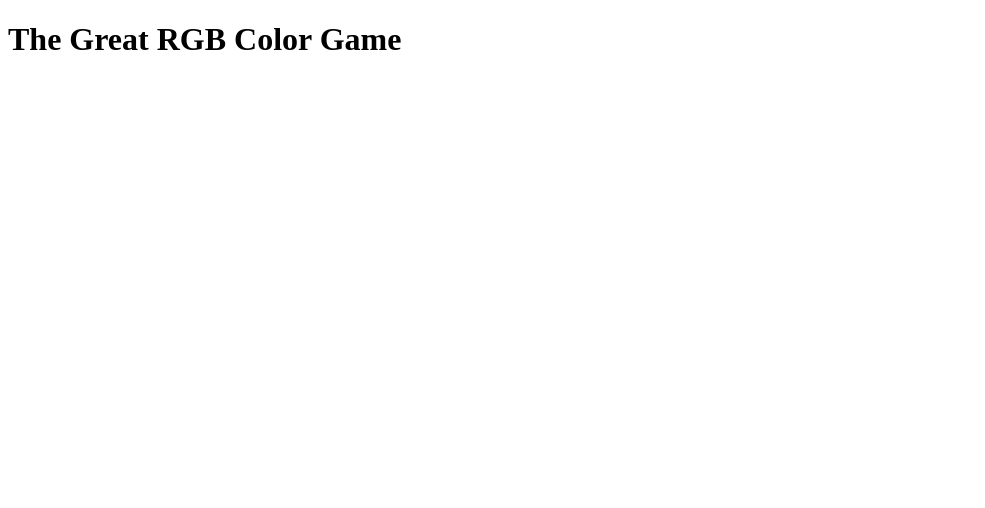
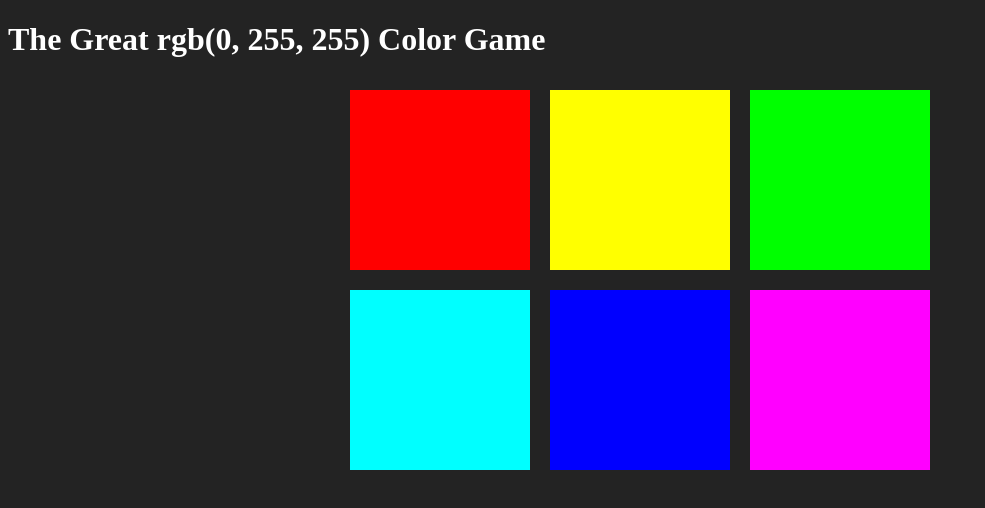
Before and after one commit to rubenbaskaran/ColorGame, a plain HTML site: page index.html in a window 1280 px wide. Shown: the whole page, without its empty margins (0-985 px from the left). Drawn offline with Linux system fonts and the light colour scheme.

Commit message:
added js file

```diff
--- /dev/null
+++ b/colorGame.css
@@ -0,0 +1,20 @@
+body {
+    background-color: #232323;
+}
+
+.square {
+    width: 30%;
+    background: purple;
+    padding-bottom: 30%;
+    float: left;
+    margin: 1.66%;
+}
+
+#container {
+    margin: 0 auto;
+    max-width: 600px;
+}
+
+h1 {
+    color: white;
+}
--- /dev/null
+++ b/colorGame.js
@@ -0,0 +1,33 @@
+var colors = [
+    "rgb(255, 0, 0)",
+    "rgb(255, 255, 0)",
+    "rgb(0, 255, 0)",
+    "rgb(0, 255, 255)",
+    "rgb(0, 0, 255)",
+    "rgb(255, 0, 255)",
+];
+
+var squares = document.querySelectorAll(".square");
+var pickedColor = colors[3];
+var colorDisplay = document.getElementById("colorDisplay");
+
+colorDisplay.textContent = pickedColor;
+
+for (var i = 0; i < squares.length; i++)
+{
+    squares[i].style.backgroundColor = colors[i];
+
+    squares[i].addEventListener("click", function ()
+    {
+        var clickedColor = this.style.backgroundColor;
+
+        if (clickedColor === pickedColor)
+        {
+            alert("Correct!");
+        }
+        else
+        {
+            alert("Wrong!");
+        }
+    });
+}
--- a/index.html
+++ b/index.html
@@ -3,12 +3,11 @@
 
 <head>
     <title>Color Game</title>
-    <link rel="stylesheet" type="text/css" href="colorGame.css">
-    </style>
+    <link rel='stylesheet' type='text/css' href='colorGame.css'>
 </head>
 
 <body>
-    <h1>The Great RGB Color Game</h1>
+    <h1>The Great <span id="colorDisplay">RGB</span> Color Game</h1>
     <div id="container">
         <div class="square"></div>
         <div class="square"></div>
@@ -17,6 +16,8 @@
         <div class="square"></div>
         <div class="square"></div>
     </div>
+
+    <script type='text/javascript' src='colorGame.js'></script>
 </body>
 
 </html>
```
